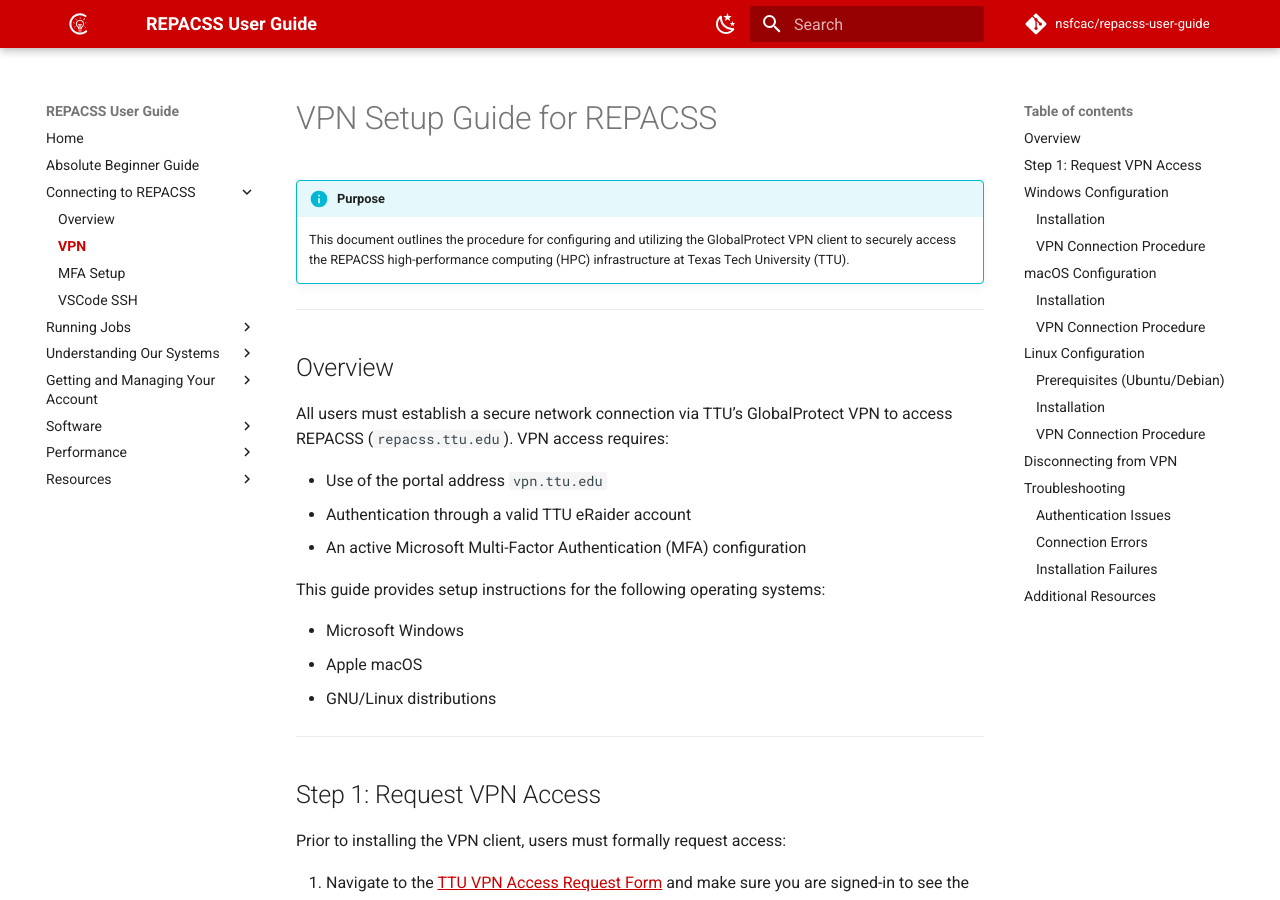
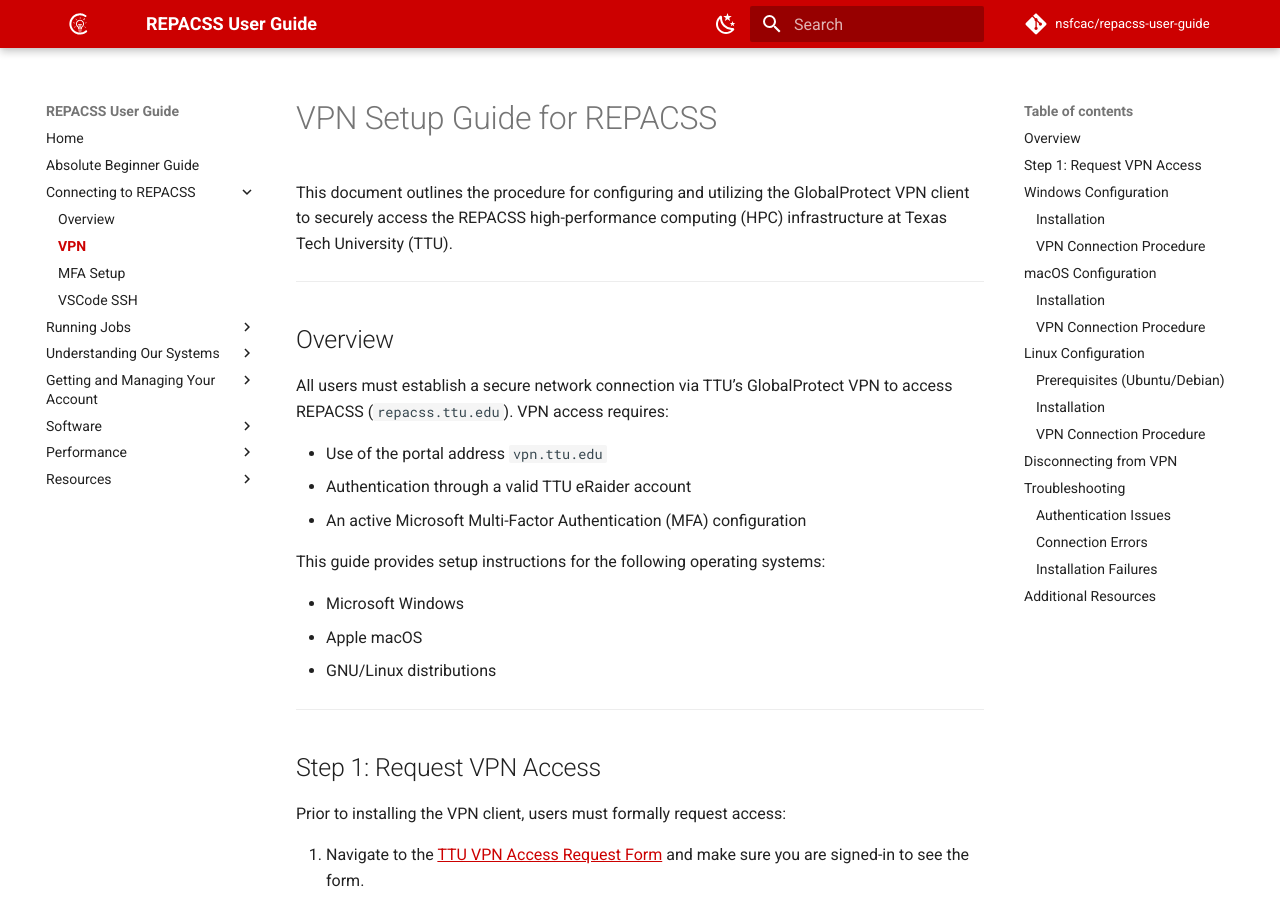
Before and after one commit to nsfcac/repacss-user-guide, an MkDocs documentation site: the page built from docs/connecting/vpn.md, in a window 1280 px wide and 900 px high. Built offline with MkDocs 1.6.1 and Material for MkDocs 9.7.7, drawn with Linux system fonts in a browser that asks for light colours; comment, search, counter and statistics services are not loaded.

Commit message:
Updating doc

```diff
--- a/docs/connecting/vpn.md
+++ b/docs/connecting/vpn.md
@@ -1,7 +1,6 @@
 # VPN Setup Guide for REPACSS
 
-!!! info "Purpose"
-    This document outlines the procedure for configuring and utilizing the GlobalProtect VPN client to securely access the REPACSS high-performance computing (HPC) infrastructure at Texas Tech University (TTU).
+This document outlines the procedure for configuring and utilizing the GlobalProtect VPN client to securely access the REPACSS high-performance computing (HPC) infrastructure at Texas Tech University (TTU).
 
 ---
 
```
